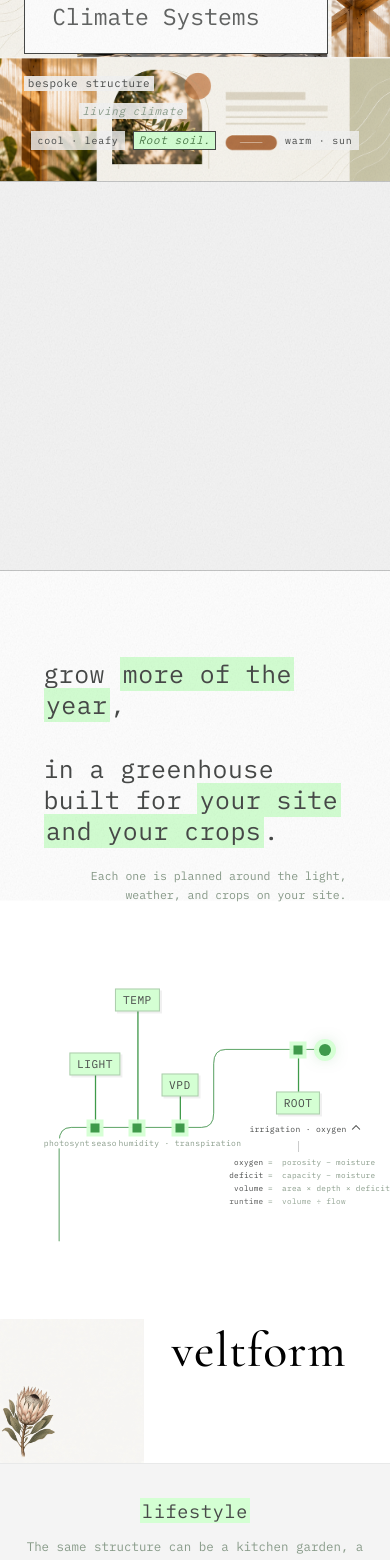
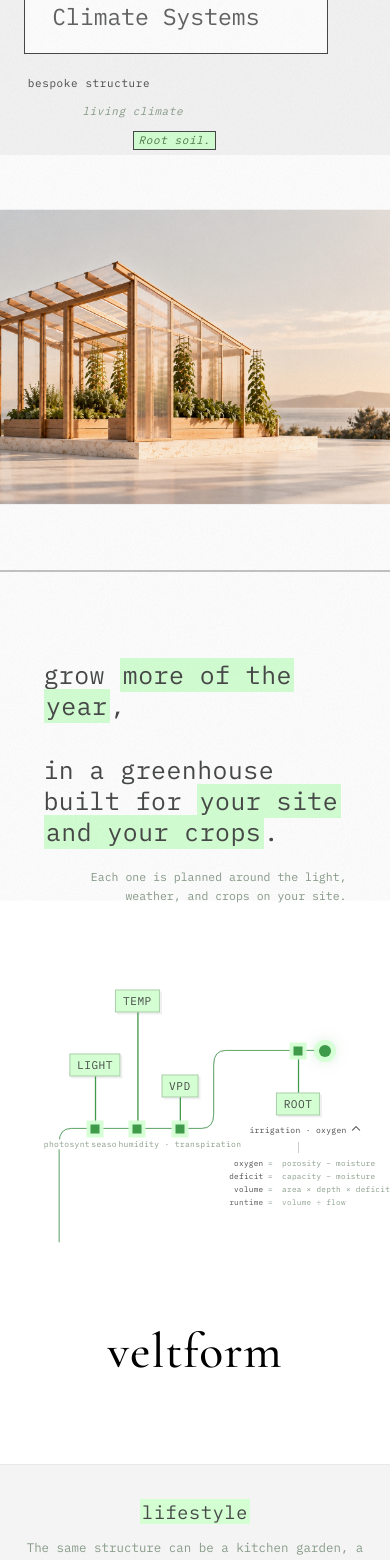
Before and after one commit to dolphinman7777/veltform, a Next.js app: page / in a window 390 px wide. Shown: the part 340-1900 px from the top of the page. Built offline with nearby package versions, Linux system fonts and the light colour scheme.

Commit message:
Use the coastal greenhouse as the hero background.
Drop the climate-zone labels and the approach-section botanical so the new image can carry the page.

```diff
--- a/src/components/home/HeroSection.tsx
+++ b/src/components/home/HeroSection.tsx
@@ -21,13 +21,9 @@ export function HeroSection() {
             <div className="hero-scene">
               <img
                 className="hero-plate"
-                src="/images/hero/hero-page.png"
+                src="/images/hero/hero-background.jpg"
                 alt=""
               />
-              <div className="hero-zones">
-                <p className="hero-zone mono">cool · leafy</p>
-                <p className="hero-zone hero-zone--warm mono">warm · sun</p>
-              </div>
             </div>
           </div>
         </div>
--- a/src/components/home/ThesisSection.tsx
+++ b/src/components/home/ThesisSection.tsx
@@ -5,14 +5,6 @@ import { site } from "@/content/site";
 export function ThesisSection() {
   return (
     <section className="signal-slide" id="approach">
-      <img
-        className="signal-botanical"
-        src="/images/hero/king-protea.png"
-        alt=""
-        width={1024}
-        height={1024}
-        decoding="async"
-      />
       <div className="signal-content">
         <h2 className="signal-headline mono">
           <span className="signal-headline-line">
--- a/src/styles/eden.css
+++ b/src/styles/eden.css
@@ -1308,8 +1308,9 @@ body > * { position: relative; z-index: 1; }
 
 .signal-footer {
   display: flex;
-  justify-content: flex-end;
+  justify-content: center;
   padding: clamp(1rem, 2vw, 1.5rem) clamp(1.5rem, 6vw, 5rem) clamp(2rem, 5vw, 4rem);
+  text-align: center;
 }
 
 .signal-url {
--- a/src/styles/veltform.css
+++ b/src/styles/veltform.css
@@ -67,29 +67,8 @@ body {
   width: 100%;
   height: 100%;
   object-fit: cover;
-  object-position: center center;
+  object-position: 68% center;
   pointer-events: none;
-}
-
-.hero-zones {
-  position: absolute;
-  z-index: 4;
-  left: 22%;
-  right: 18%;
-  bottom: 14%;
-  display: flex;
-  justify-content: space-between;
-  pointer-events: none;
-}
-
-.hero-zone {
-  margin: 0;
-  font-size: 0.62rem;
-  letter-spacing: 0.08em;
-  text-transform: lowercase;
-  color: var(--ink);
-  background: rgba(244, 244, 244, 0.82);
-  padding: 0.2rem 0.4rem;
 }
 
 .hero-cards--clean .hero-cards-stage {
@@ -138,6 +117,9 @@ body {
     align-items: stretch;
     padding-right: 0;
     overflow: visible;
+  }
+
+  .hero-evolve-sticky .hero-cards--clean .hero-cards-stage {
     min-height: calc(100dvh - var(--site-header, 4.6rem));
   }
 
@@ -145,12 +127,17 @@ body {
     position: relative;
     top: auto;
     left: auto;
+    z-index: 6;
   }
 
   .hero-evolve-sticky .hero-scene {
     position: absolute;
-    inset: 0;
-    height: auto;
+    inset: auto 0 0 0;
+    height: 54%;
+  }
+
+  .hero-plate {
+    object-position: right center;
   }
 
   .hero-wordmark--clean .hero-wordmark-eden {
@@ -159,12 +146,6 @@ body {
 
   .hero-wordmark--clean .hero-subline {
     font-size: clamp(0.95rem, 3.2vw, 1.15rem);
-  }
-
-  .hero-zones {
-    left: 8%;
-    right: 8%;
-    bottom: 8%;
   }
 
   .hero-render img {
@@ -1153,17 +1134,6 @@ body {
 .signal-slide .signal-footer {
   position: relative;
   z-index: 1;
-}
-
-.signal-botanical {
-  position: absolute;
-  left: 0;
-  bottom: 0;
-  z-index: 0;
-  width: clamp(9rem, 24vw, 17rem);
-  height: auto;
-  pointer-events: none;
-  user-select: none;
 }
 
 .signal-headline {
```
Also changed, not shown: public/images/hero/hero-background.jpg (added).
